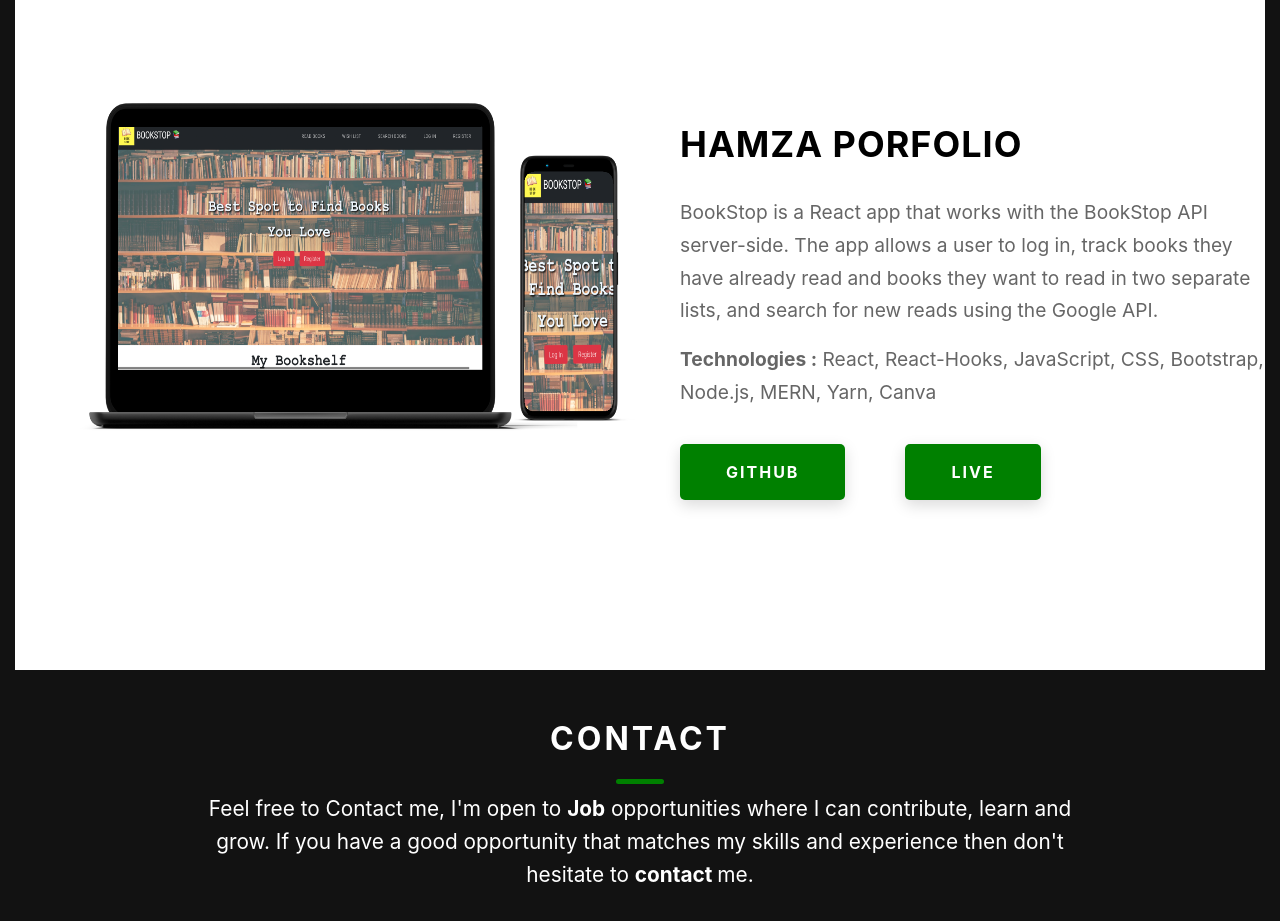
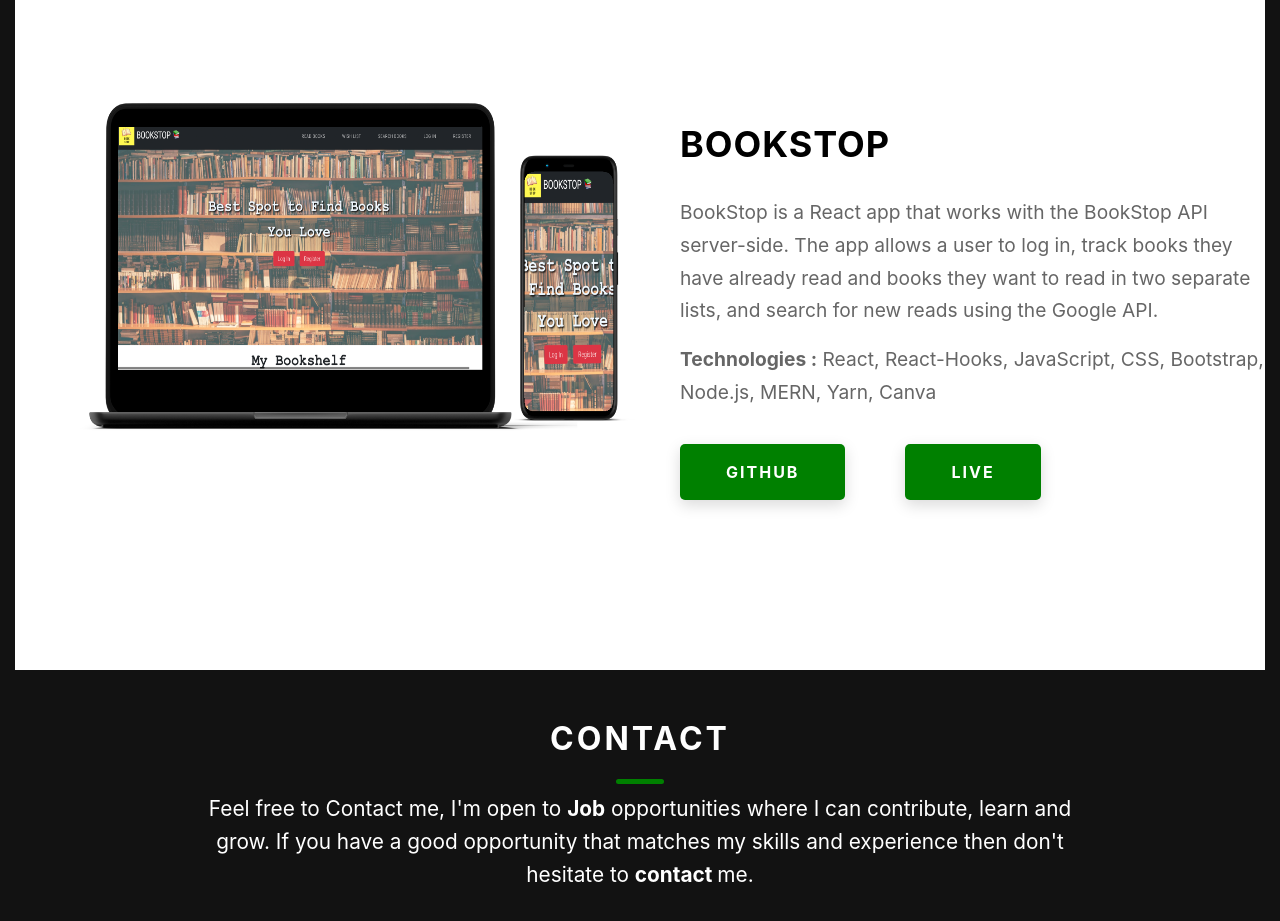
Before and after one commit to hamzazaka/Hamza-Portfolio, a React (Create React App) app in the folder portfolio-app/: page / in a window 1280 px wide. Shown: the part 4140-5061 px from the top of the page. Built offline with nearby package versions, Linux system fonts and the light colour scheme.

Commit message:
making minor changes in my resum

```diff
--- a/portfolio-app/src/components/Contact.js
+++ b/portfolio-app/src/components/Contact.js
@@ -20,7 +20,7 @@ export default function Contact() {
                     <a href="https://github.com/hamzazaka"><i class="fab fa-github"></i></a>
                     <a target='_blank' href="https://www.linkedin.com/in/hamzazaka/"><i class="fab fa-linkedin-in"></i></a>
                     <a target='_blank' href="mailto: hamzabutt887@hotmail.com"><i class="fas fa-envelope"></i></a>
-                    <a target='_blank' href="https://drive.google.com/file/d/1TC-h-Vmehb_pEV1bFjP6HPCkp8ShbxLl/view"><i class="fas fa-briefcase"></i></a>
+                    <a target='_blank' href="https://drive.google.com/file/d/1-9jBDtOKT1_XFIJiXiCDs9jYyq6XuLPu/view"><i class="fas fa-briefcase"></i></a>
                 </div>
                 <div className='last1'></div>
                 <div className="col-md-12 last">
--- a/portfolio-app/src/components/Navbar.js
+++ b/portfolio-app/src/components/Navbar.js
@@ -26,7 +26,7 @@ export default function Navbar() {
                     <Link smooth={true} to='Contact' offset={-110}  className="nav-link " href="#"><i class="fas fa-address-book"></i> Contact</Link>
                 </li>
                 <li className="nav-item">
-                    <a className="nav-link link2 " target='_blank' href="https://drive.google.com/file/d/1TC-h-Vmehb_pEV1bFjP6HPCkp8ShbxLl/view"> Resume</a>
+                    <a className="nav-link link2 " target='_blank' href="https://drive.google.com/file/d/1-9jBDtOKT1_XFIJiXiCDs9jYyq6XuLPu/view"> Resume</a>
                 </li>
                 {/* <a className='btn btn-dang' target='_blank' href="https://drive.google.com/file/d/1TC-h-Vmehb_pEV1bFjP6HPCkp8ShbxLl/view">RESUME</a> */}
             </ul>
--- a/portfolio-app/src/components/Projects.js
+++ b/portfolio-app/src/components/Projects.js
@@ -60,7 +60,7 @@ export default function Projects() {
                     <img src={bookstop} alt="project" />
                 </div>
                 <div className="col-md-6 project-description pd-2">
-                    <h1>Hamza Porfolio</h1>
+                    <h1>BookStop</h1>
                     <p>BookStop is a React app that works with the BookStop API server-side. The app allows a user to log in, track books they have already read and books they want to read in two separate lists, and search for new reads using the Google API.</p>
                      <p><strong>Technologies :</strong> React, React-Hooks, JavaScript, CSS, Bootstrap, Node.js, MERN, Yarn, Canva </p>
                     <a target='_blank' href="https://github.com/bookstop/frontend" className='btn btn-contact'>Github</a>
```
